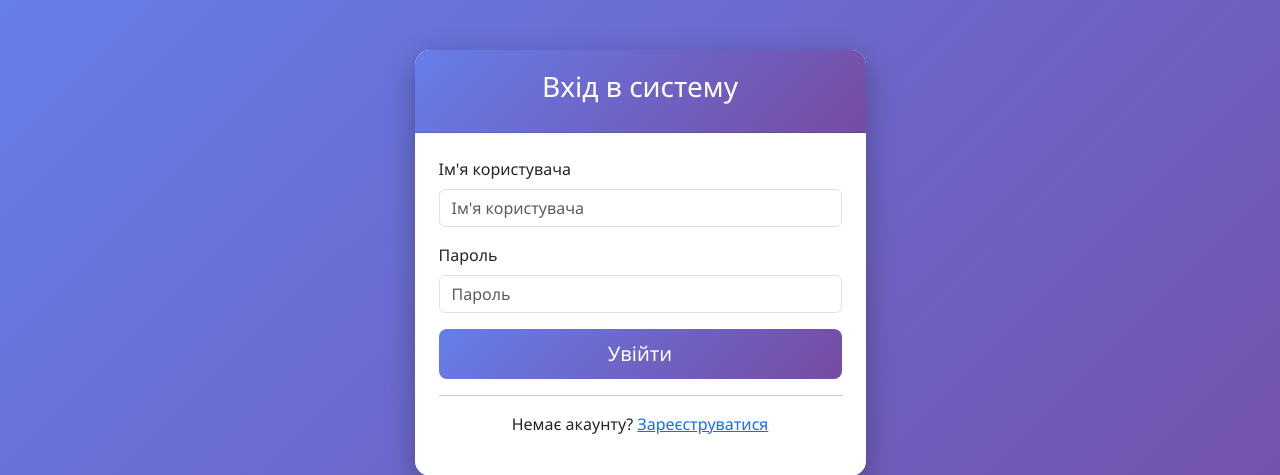
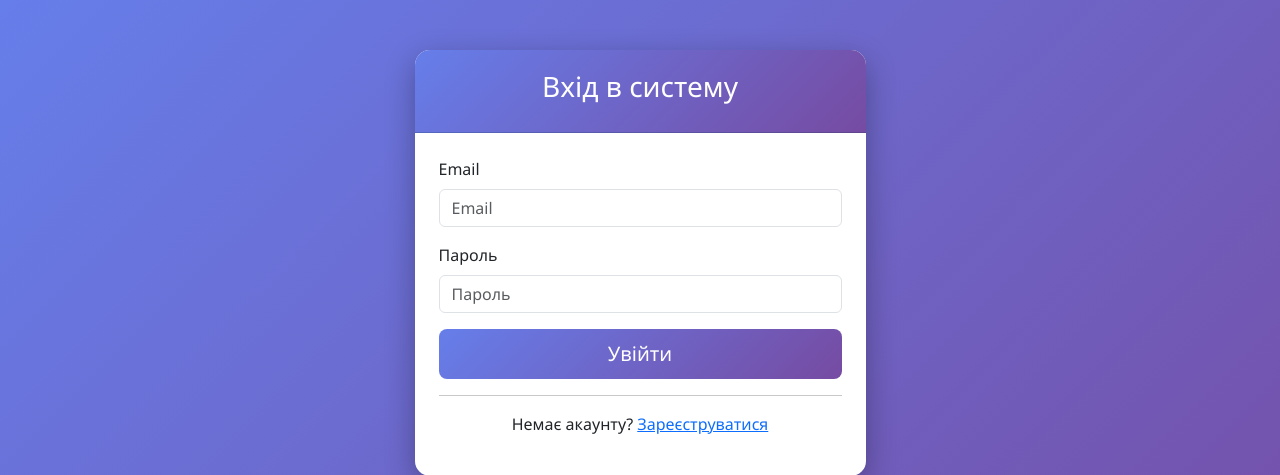
Before and after one commit to igorbatyuk/django-credit-score, a Django app: page / in a window 1280 px wide. Shown: the top 475 px of the page. Run offline with Django 4.2, Linux system fonts and the light colour scheme.

Commit message:
Update User model: simplified structure, updated forms and views, new migrations

```diff
--- a/web_app/predictor/admin.py
+++ b/web_app/predictor/admin.py
@@ -6,6 +6,6 @@ from .models import User  # імпортуємо нашу модель
 @admin.register(User)
 class UserAdmin(admin.ModelAdmin):
     # list_display - які поля показувати в списку користувачів
-    list_display = ('username', 'email', 'created_at')
+    list_display = ('id', 'name', 'email')
     # search_fields - по яких полях можна шукати
-    search_fields = ('username', 'email')
+    search_fields = ('name', 'email')
--- a/web_app/predictor/forms.py
+++ b/web_app/predictor/forms.py
@@ -4,28 +4,27 @@ from django import forms
 # форма для реєстрації нового користувача
 # Form - базовий клас Django для форм
 class RegisterForm(forms.Form):
-    # CharField - поле для введення тексту
-    username = forms.CharField(
-        max_length=50,  # максимальна довжина
+    # CharField - поле для введення імені
+    name = forms.CharField(
+        max_length=100,  # максимальна довжина
         # widget визначає як поле буде відображатися в HTML
         # attrs - атрибути HTML елемента (class для Bootstrap стилів, placeholder для підказки)
-        widget=forms.TextInput(attrs={'class': 'form-control', 'placeholder': 'Ім\'я користувача'})
+        widget=forms.TextInput(attrs={'class': 'form-control', 'placeholder': 'Ім\'я'})
+    )
+    email = forms.EmailField(
+        required=True,  # поле обов'язкове
+        widget=forms.EmailInput(attrs={'class': 'form-control', 'placeholder': 'Email'})
     )
     password = forms.CharField(
         max_length=100,
         # PasswordInput приховує введений текст (показує крапки)
         widget=forms.PasswordInput(attrs={'class': 'form-control', 'placeholder': 'Пароль'})
     )
-    email = forms.EmailField(
-        required=False,  # поле необов'язкове
-        widget=forms.EmailInput(attrs={'class': 'form-control', 'placeholder': 'Email (необов\'язково)'})
-    )
 
 # форма для входу користувача
 class LoginForm(forms.Form):
-    username = forms.CharField(
-        max_length=50,
-        widget=forms.TextInput(attrs={'class': 'form-control', 'placeholder': 'Ім\'я користувача'})
+    email = forms.EmailField(
+        widget=forms.EmailInput(attrs={'class': 'form-control', 'placeholder': 'Email'})
     )
     password = forms.CharField(
         max_length=100,
--- a/web_app/predictor/views.py
+++ b/web_app/predictor/views.py
@@ -41,21 +41,21 @@ def register(request):
         form = RegisterForm(request.POST)  # створюємо форму з даними які прийшли
         if form.is_valid():  # перевіряємо чи форма валідна (всі поля заповнені правильно)
             # отримуємо дані з форми
-            username = form.cleaned_data['username']  # cleaned_data - це вже перевірені та очищені дані
+            name = form.cleaned_data['name']  # cleaned_data - це вже перевірені та очищені дані
+            email = form.cleaned_data['email']
             password = form.cleaned_data['password']
-            email = form.cleaned_data.get('email', '')  # get() бо email необов'язковий
 
-            # перевіряємо чи вже існує користувач з таким ім'ям
-            if User.objects.filter(username=username).exists():
-                messages.error(request, 'Користувач з таким ім\'ям вже існує!')
+            # перевіряємо чи вже існує користувач з таким email
+            if User.objects.filter(email=email).exists():
+                messages.error(request, 'Користувач з таким email вже існує!')
                 return render(request, 'register.html', {'form': form})
 
             # якщо все ок, створюємо нового користувача в базі даних
             # увага: пароль не хешується, бо це навчальний проєкт (в реальному проєкті треба хешувати!)
             user = User.objects.create(
-                username=username,
-                password=password,
-                email=email
+                name=name,
+                email=email,
+                password=password
             )
             messages.success(request, 'Реєстрація успішна! Тепер ви можете увійти.')
             return redirect('login')  # перенаправляємо на сторінку входу
@@ -69,21 +69,21 @@ def login_view(request):
     if request.method == 'POST':
         form = LoginForm(request.POST)
         if form.is_valid():
-            username = form.cleaned_data['username']
+            email = form.cleaned_data['email']
             password = form.cleaned_data['password']
 
             # пробуємо знайти користувача в базі даних
             try:
-                user = User.objects.get(username=username, password=password)
+                user = User.objects.get(email=email, password=password)
                 # якщо знайшли, зберігаємо інформацію про користувача в сесії
                 # сесія - це спосіб зберігати дані між запитами (як cookies)
                 request.session['user_id'] = user.id  # зберігаємо ID користувача
-                request.session['username'] = user.username  # зберігаємо ім'я
-                messages.success(request, f'Вітаємо, {username}!')
+                request.session['name'] = user.name  # зберігаємо ім'я
+                messages.success(request, f'Вітаємо, {user.name}!')
                 return redirect('predict')  # перенаправляємо на сторінку передбачення
             except User.DoesNotExist:
                 # якщо користувача не знайдено, показуємо помилку
-                messages.error(request, 'Невірне ім\'я користувача або пароль!')
+                messages.error(request, 'Невірний email або пароль!')
     else:
         form = LoginForm()
     return render(request, 'login.html', {'form': form})
--- a/web_app/templates/login.html
+++ b/web_app/templates/login.html
@@ -13,8 +13,8 @@
                 <form method="post">
                     {% csrf_token %}
                     <div class="mb-3">
-                        <label for="{{ form.username.id_for_label }}" class="form-label">Ім'я користувача</label>
-                        {{ form.username }}
+                        <label for="{{ form.email.id_for_label }}" class="form-label">Email</label>
+                        {{ form.email }}
                     </div>
                     <div class="mb-3">
                         <label for="{{ form.password.id_for_label }}" class="form-label">Пароль</label>
--- a/web_app/templates/register.html
+++ b/web_app/templates/register.html
@@ -13,15 +13,15 @@
                 <form method="post">
                     {% csrf_token %}
                     <div class="mb-3">
-                        <label for="{{ form.username.id_for_label }}" class="form-label">Ім'я користувача</label>
-                        {{ form.username }}
+                        <label for="{{ form.name.id_for_label }}" class="form-label">Ім'я</label>
+                        {{ form.name }}
                     </div>
                     <div class="mb-3">
                         <label for="{{ form.password.id_for_label }}" class="form-label">Пароль</label>
                         {{ form.password }}
                     </div>
                     <div class="mb-3">
-                        <label for="{{ form.email.id_for_label }}" class="form-label">Email (необов'язково)</label>
+                        <label for="{{ form.email.id_for_label }}" class="form-label">Email</label>
                         {{ form.email }}
                     </div>
                     <div class="d-grid">
```
Also changed, not shown: web_app/predictor/models.py (+8 -9 lines), web_app/loan_app/asgi.py (line endings or trailing spaces), web_app/loan_app/wsgi.py (line endings or trailing spaces), web_app/predictor/migrations/0001_initial.py, web_app/predictor/migrations/0002_remove_user_created_at_remove_user_username_and_more.py (added), web_app/predictor/migrations/0003_alter_user_name.py (added), web_app/templates/base.html (line endings or trailing spaces), 3 other files.
